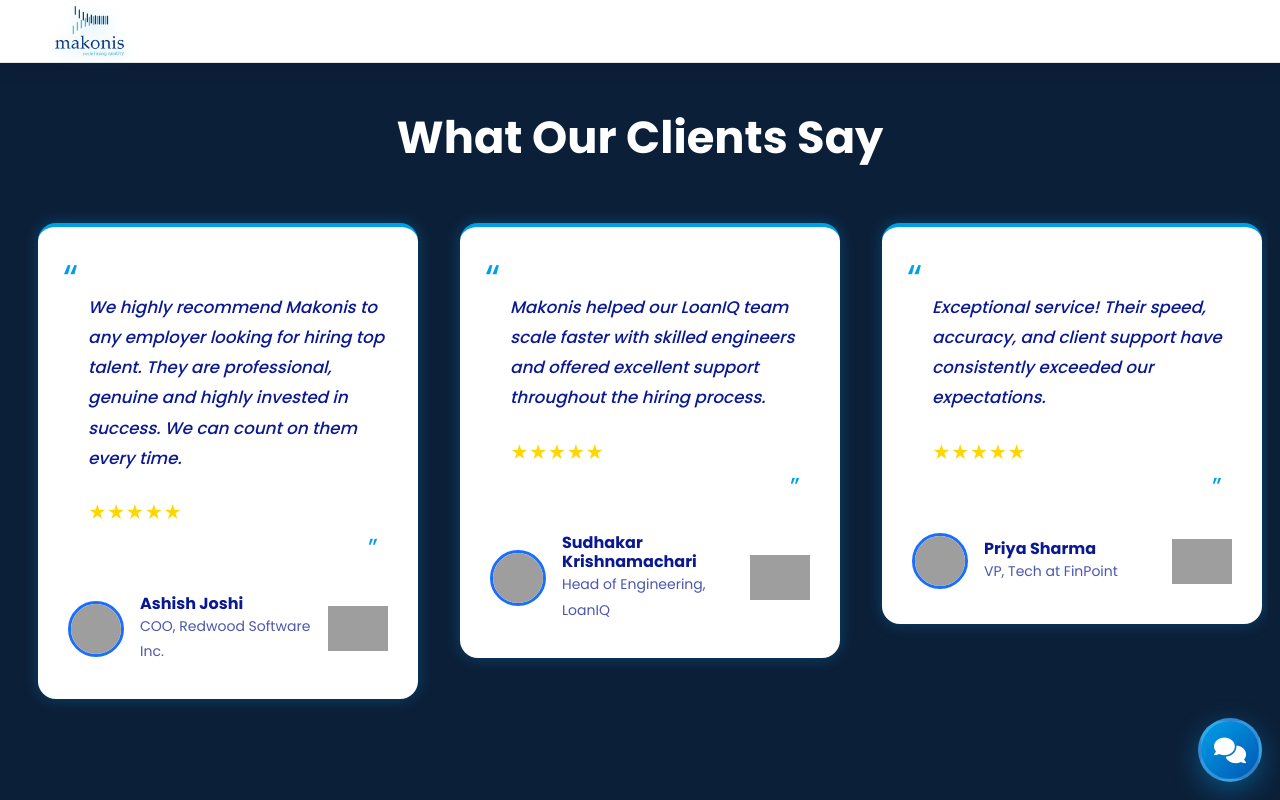
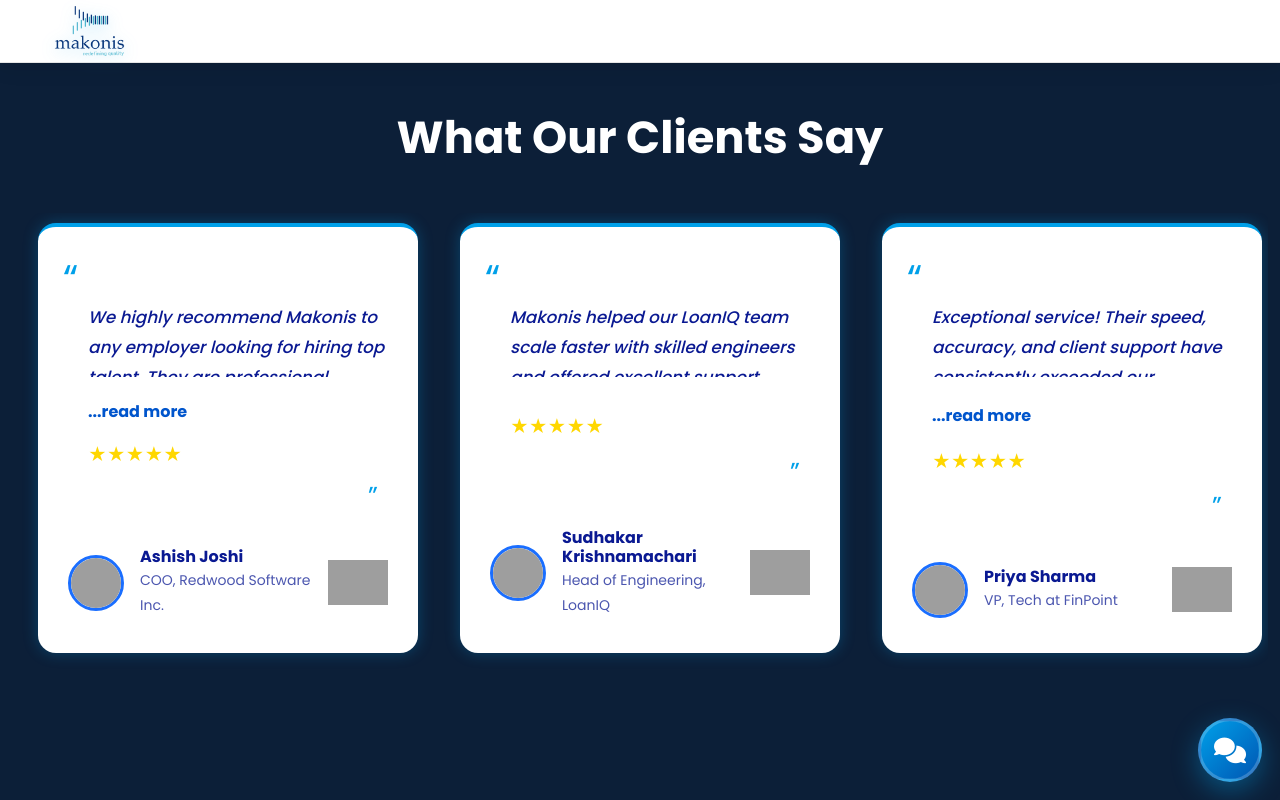
Before and after one commit to Chaitanya-3119/client_testimonials, a React (Vite) app: page /testimonials in a window 1280 px wide. Shown: the top 800 px of the page. Built offline with nearby package versions, Linux system fonts and the light colour scheme; grey boxes are pictures that could not be loaded.

Commit message:
Update TestimonialsPage.jsx

```diff
--- a/src/pages/TestimonialsPage.jsx
+++ b/src/pages/TestimonialsPage.jsx
@@ -1,4 +1,4 @@
-import React, { useEffect } from "react";
+import React, { useEffect, useState } from "react";
 import { Swiper, SwiperSlide } from "swiper/react";
 import { Autoplay } from "swiper/modules";
 import "swiper/css";
@@ -10,34 +10,47 @@
       role: "President & CEO, Ansrsource",
       photo: "https://ansrsource.com/wp-content/uploads/2022/06/Headshots-1.png",
       logo: "https://ansrsource.com/wp-content/uploads/elementor/thumbs/ansrsource-with-tagline-original_break-02-new-qum3i8u2w81sqeo0fbu6mizgjoynke3fwt9pdk1avs.png",
-      review: "The Makonis team are resolute professionals who listen to your business needs and help guide you toward talent that fits both technically and culturally. They are our long-term trusted partners.",
+      review:
+        "The Makonis team are resolute professionals who listen to your business needs and help guide you toward talent that fits both technically and culturally. They are our long-term trusted partners.",
     },
     {
       name: "Ashish Joshi",
       role: "COO, Redwood Software Inc.",
-      photo: "https://cdn.theorg.com/8589a507-b587-45d7-bd11-ee05879622d3_thumb.jpg",
+      photo:
+        "https://cdn.theorg.com/8589a507-b587-45d7-bd11-ee05879622d3_thumb.jpg",
       logo: "https://www.redwood.com/wp-content/uploads/Redwood_Logo_White.svg",
-      review: "We highly recommend Makonis to any employer looking for hiring top talent. They are professional, genuine and highly invested in success. We can count on them every time.",
+      review:
+        "We highly recommend Makonis to any employer looking for hiring top talent. They are professional, genuine and highly invested in success. We can count on them every time.",
     },
     {
       name: "Sudhakar Krishnamachari",
       role: "Head of Engineering, LoanIQ",
       photo: "https://randomuser.me/api/portraits/men/40.jpg",
       logo: "https://upload.wikimedia.org/wikipedia/commons/3/3e/Panasonic_logo_blue.svg",
-      review: "Makonis helped our LoanIQ team scale faster with skilled engineers and offered excellent support throughout the hiring process.",
+      review:
+        "Makonis helped our LoanIQ team scale faster with skilled engineers and offered excellent support throughout the hiring process.",
     },
     {
       name: "Priya Sharma",
       role: "VP, Tech at FinPoint",
       photo: "https://randomuser.me/api/portraits/women/44.jpg",
       logo: "https://upload.wikimedia.org/wikipedia/commons/f/fb/Placeholder_company_logo.svg",
-      review: "Exceptional service! Their speed, accuracy, and client support have consistently exceeded our expectations.",
+      review:
+        "Exceptional service! Their speed, accuracy, and client support have consistently exceeded our expectations. Their dedication and detail orientation in all hiring cycles have made a real difference to our productivity and onboarding experience.",
     },
   ];
+
+  const [expanded, setExpanded] = useState(Array(testimonials.length).fill(false));
 
   useEffect(() => {
     document.title = "Client Testimonials | Makonis";
   }, []);
+
+  const toggleExpand = (index) => {
+    const newExpanded = [...expanded];
+    newExpanded[index] = !newExpanded[index];
+    setExpanded(newExpanded);
+  };
 
   return (
     <div
@@ -68,7 +81,6 @@
         autoplay={{
           delay: 4000,
           disableOnInteraction: false,
-          reverseDirection: false,
         }}
         speed={800}
         modules={[Autoplay]}
@@ -89,7 +101,8 @@
                 borderRadius: "18px",
                 borderTop: "4px solid #00A0E9",
                 padding: "35px 30px",
-                minHeight: "360px",
+                height: "430px",
+                width: "100%",
                 maxWidth: "380px",
                 marginTop: "10px",
                 display: "flex",
@@ -101,14 +114,15 @@
               }}
               onMouseEnter={(e) => {
                 e.currentTarget.style.transform = "translateY(-6px)";
-                e.currentTarget.style.boxShadow = "0 0 30px rgba(0,160,233,0.5)";
+                e.currentTarget.style.boxShadow =
+                  "0 0 30px rgba(0,160,233,0.5)";
               }}
               onMouseLeave={(e) => {
                 e.currentTarget.style.transform = "translateY(0)";
-                e.currentTarget.style.boxShadow = "0 0 15px rgba(0,160,233,0.3)";
+                e.currentTarget.style.boxShadow =
+                  "0 0 15px rgba(0,160,233,0.3)";
               }}
             >
-              {/* Opening Quote */}
               <div
                 style={{
                   fontSize: "40px",
@@ -121,22 +135,52 @@
                 “
               </div>
 
-              {/* Review Text */}
+              {/* Review Text with "Read More" functionality */}
               <p
                 style={{
                   fontSize: "1.05rem",
                   color: "#0a1992",
                   marginLeft: "20px",
-                  marginTop: "30px",
+                  marginTop: "40px",
                   fontWeight: "500",
                   fontStyle: "italic",
                   lineHeight: "1.8",
+                  maxHeight: expanded[index] ? "none" : "75px",
+                  overflow: "hidden",
+                  textOverflow: "ellipsis",
                 }}
               >
                 {item.review}
               </p>
 
-              {/* Star Rating */}
+              {!expanded[index] && item.review.length > 160 && (
+                <span
+                  onClick={() => toggleExpand(index)}
+                  style={{
+                    color: "#0055cc",
+                    fontWeight: "bold",
+                    marginLeft: "20px",
+                    cursor: "pointer",
+                  }}
+                >
+                  ...read more
+                </span>
+              )}
+
+              {expanded[index] && item.review.length > 160 && (
+                <span
+                  onClick={() => toggleExpand(index)}
+                  style={{
+                    color: "#0055cc",
+                    fontWeight: "bold",
+                    marginLeft: "20px",
+                    cursor: "pointer",
+                  }}
+                >
+                  show less
+                </span>
+              )}
+
               <div
                 style={{
                   textAlign: "left",
@@ -148,7 +192,6 @@
                 ★★★★★
               </div>
 
-              {/* Closing Quote */}
               <div
                 style={{
                   textAlign: "right",
@@ -160,7 +203,6 @@
                 ”
               </div>
 
-              {/* Footer */}
               <div className="d-flex justify-content-between align-items-center mt-4">
                 <div className="d-flex align-items-center gap-3">
                   <img
```
